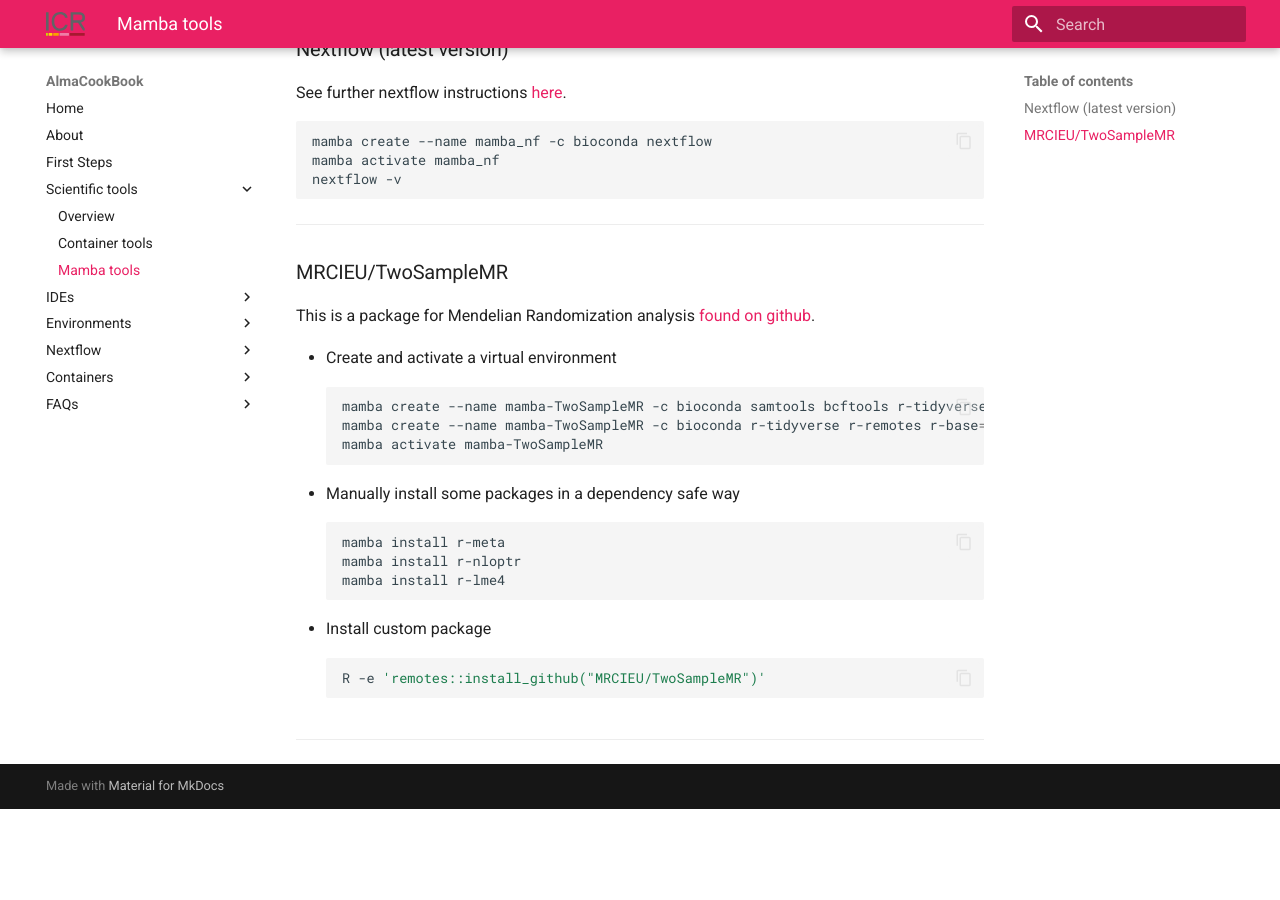
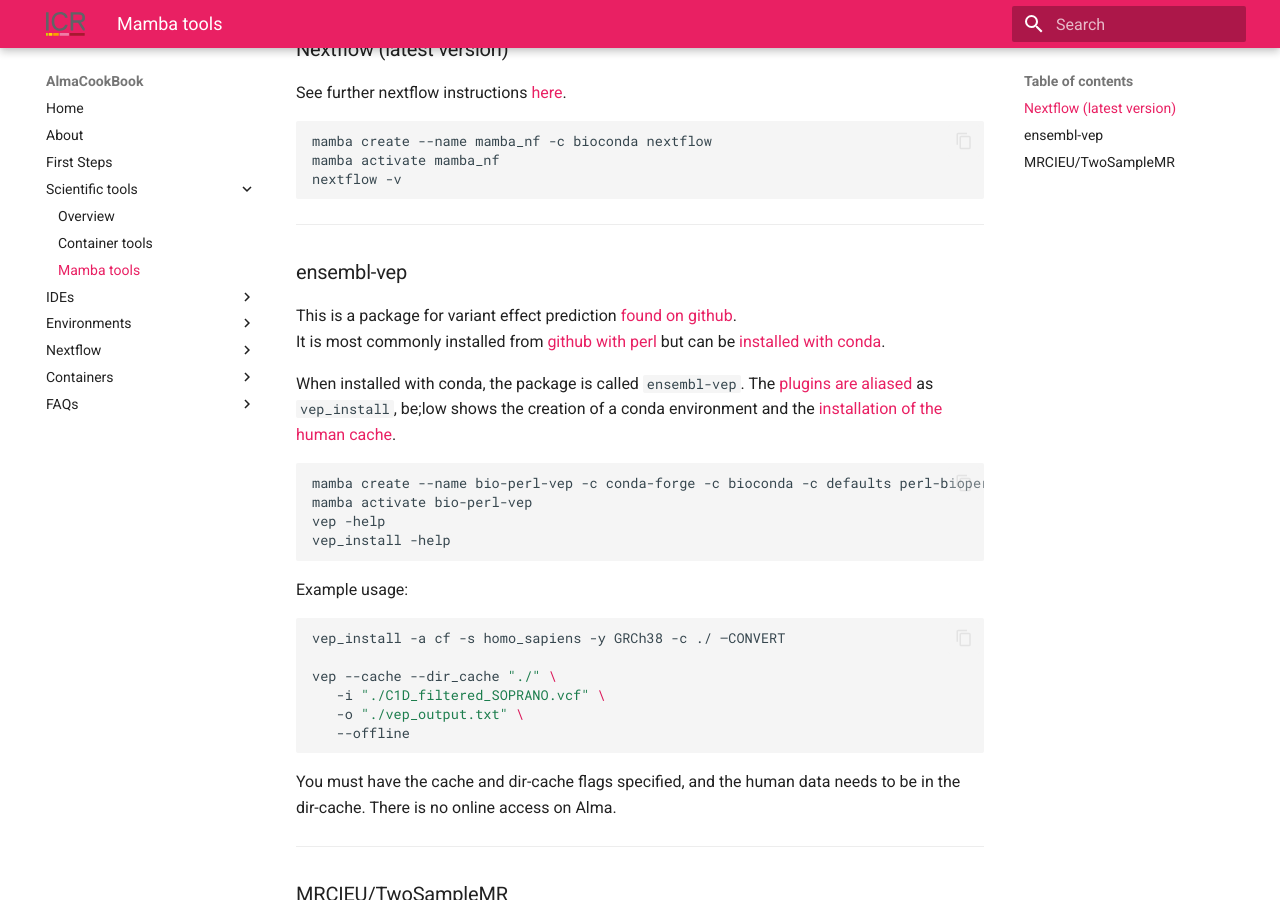
Before and after one commit to AlmaCookBook/AlmaCookBook.github.io, an MkDocs documentation site: the page built from docs/tools/mamba-tools.md, in a window 1280 px wide and 900 px high, scrolled down 415 px. Built offline with MkDocs 1.6.1 and Material for MkDocs 9.7.7, drawn with Linux system fonts in a browser that asks for light colours; before the commit the page ends 1224 px from its top, so only the background shows below that.

Commit message:
added vep

````diff
--- a/docs/tools/mamba-tools.md
+++ b/docs/tools/mamba-tools.md
@@ -18,6 +18,30 @@ mamba activate mamba_nf
 nextflow -v
 ```
 
+---
+
+### ensembl-vep
+This is a package for variant effect prediction [found on github](https://github.com/Ensembl/ensembl-vep).
+It is most commonly installed from [github with perl](https://www.ensembl.org/info/docs/tools/vep/script/index.html) but can be [installed with conda](https://bioconda.github.io/recipes/ensembl-vep/README.html).
+
+When installed with conda, the package is called `ensembl-vep`.  The [plugins are aliased](https://www.biostars.org/p/9561573/) as `vep_install`, be;low shows the creation of a conda environment and the [installation of the human cache](https://stackoverflow.com/questions/70801077/how-to-run-ensembl-vep-in-conda).
+
+```bash
+mamba create --name bio-perl-vep -c conda-forge -c bioconda -c defaults perl-bioperl=1.7.8 ensembl-vep
+mamba activate bio-perl-vep
+vep -help
+vep_install -help
+```
+Example usage:
+```bash
+vep_install -a cf -s homo_sapiens -y GRCh38 -c ./ —CONVERT
+
+vep --cache --dir_cache "./" \
+   -i "./C1D_filtered_SOPRANO.vcf" \
+   -o "./vep_output.txt" \
+   --offline
+```
+You must have the cache and dir-cache flags specified, and the human data needs to be in the dir-cache. There is no online access on Alma.
 ---
 
 ### MRCIEU/TwoSampleMR
````
